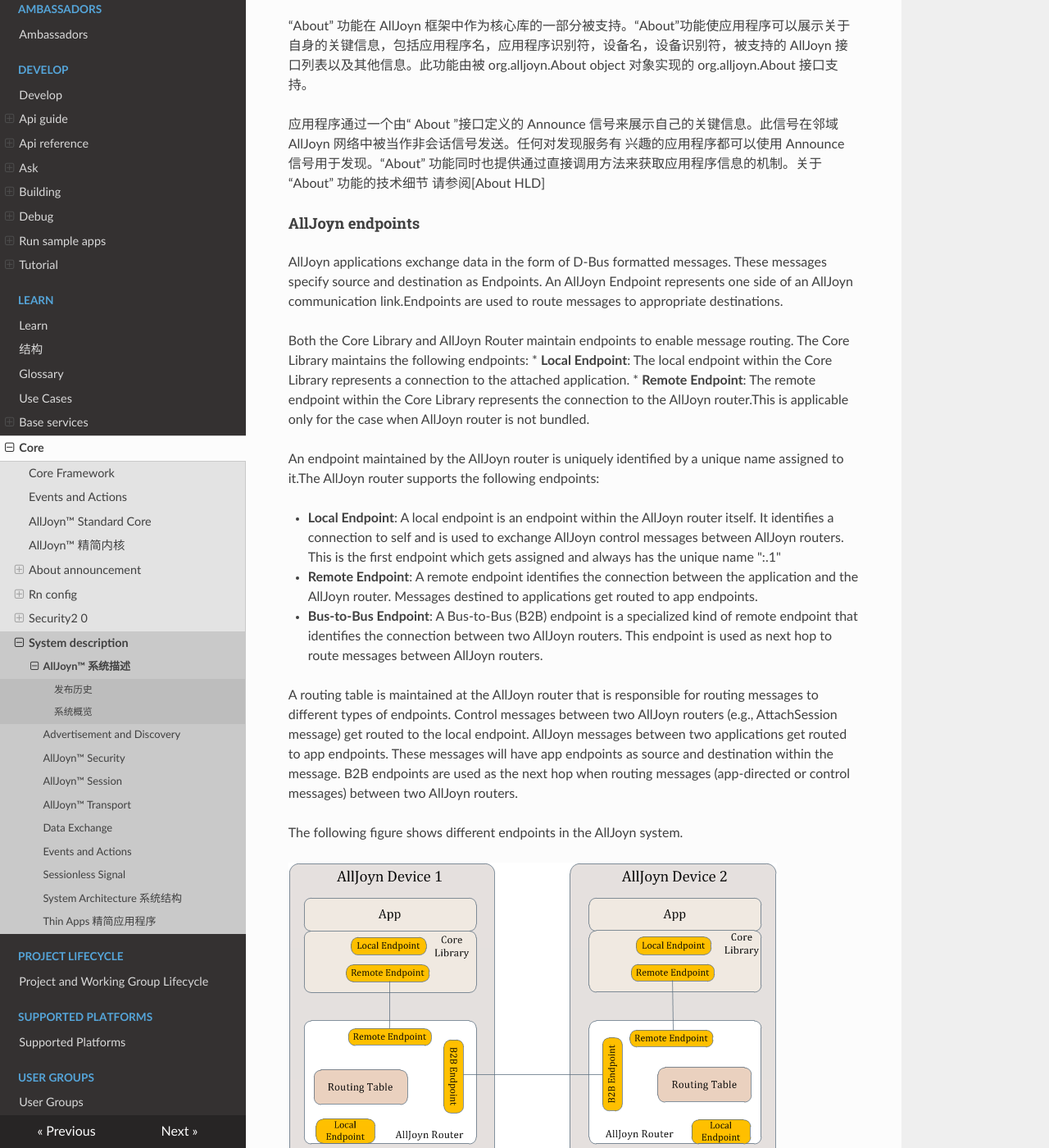
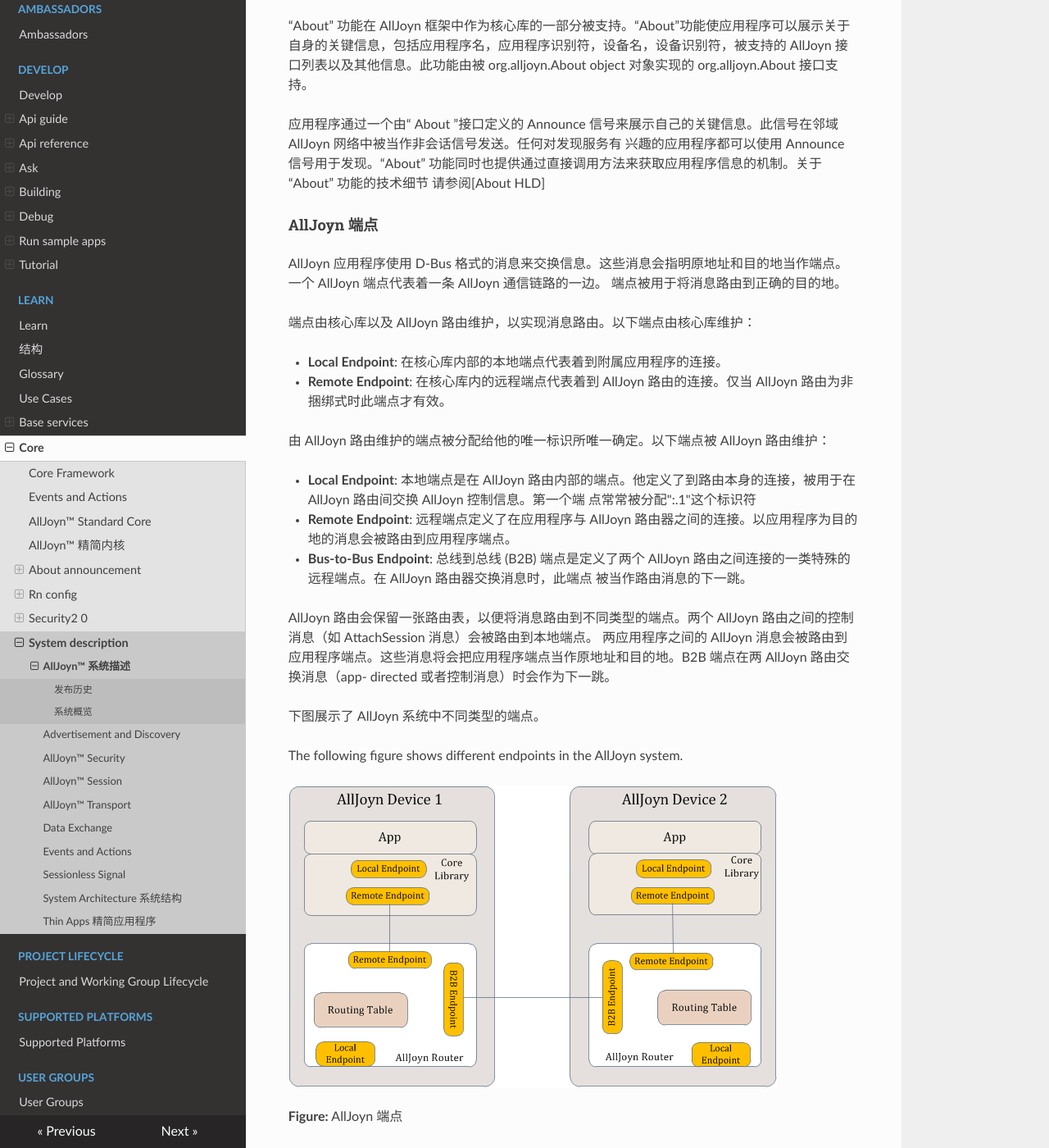
Before and after one commit to smart-conn/alljoyn-zh, an MkDocs documentation site: the page built from docs/learn/core/system-description/index.md, in a window 1280 px wide and 1400 px high, scrolled down 11858 px. Shown: the whole window at 82% size. Built offline with MkDocs 1.6.1, drawn with Linux system fonts in a browser that asks for light colours; nearby versions of some CDN libraries; some of the changed text lies outside the part shown.

Commit message:
Update index.md

```diff
--- a/docs/learn/core/system-description/index.md
+++ b/docs/learn/core/system-description/index.md
@@ -282,58 +282,40 @@ AllJoyn 核心库可以是为标准 AllJoyn 应用程序设计的标准核心库
 请参阅[About HLD]
 
 
-#### AllJoyn endpoints
+#### AllJoyn 端点
 
-AllJoyn applications exchange data in the form of D-Bus
-formatted messages. These messages specify source and destination
-as Endpoints. An AllJoyn Endpoint represents one side of an
-AllJoyn communication link.Endpoints are used to route
-messages to appropriate destinations.
+AllJoyn 应用程序使用 D-Bus 格式的消息来交换信息。这些消息会指明原地址和目的地当作端点。一个 AllJoyn 端点代表着一条 AllJoyn 通信链路的一边。
+端点被用于将消息路由到正确的目的地。
 
-Both the Core Library and AllJoyn Router maintain endpoints
-to enable message routing. The Core Library maintains the
-following endpoints:
-* **Local Endpoint**: The local endpoint within the
-Core Library represents a connection to the attached application.
-* **Remote Endpoint**: The remote endpoint within the
-Core Library represents the connection to the AllJoyn
-router.This is applicable only for the case when AllJoyn
-router is not bundled.
+端点由核心库以及 AllJoyn 路由维护，以实现消息路由。以下端点由核心库维护：
 
-An endpoint maintained by the AllJoyn router is uniquely
-identified by a unique name assigned to it.The AllJoyn
-router supports the following endpoints:
+* **Local Endpoint**: 在核心库内部的本地端点代表着到附属应用程序的连接。
 
-* **Local Endpoint**: A local endpoint is an endpoint within the
-AllJoyn router itself. It identifies a connection to self
-and is used to exchange AllJoyn control messages between
-AllJoyn routers. This is the first endpoint which gets assigned
-and always has the unique name ":<AJ router GUID>.1"
-* **Remote Endpoint**: A remote endpoint identifies the connection
-between the application and the AllJoyn router. Messages destined
-to applications get routed to app endpoints.
-* **Bus-to-Bus Endpoint**: A Bus-to-Bus (B2B) endpoint is a
-specialized kind of remote endpoint that identifies
-the connection between two AllJoyn routers. This endpoint
-is used as next hop to route messages between AllJoyn routers.
+* **Remote Endpoint**: 在核心库内的远程端点代表着到 AllJoyn 路由的连接。仅当 AllJoyn 路由为非捆绑式时此端点才有效。
 
-A routing table is maintained at the AllJoyn router that is
-responsible for routing messages to different types of endpoints.
-Control messages between two AllJoyn routers (e.g., AttachSession
-message) get routed to the local endpoint. AllJoyn messages
-between two applications get routed to app endpoints. These
-messages will have app endpoints as source and destination
-within the message. B2B endpoints are used as the next hop
-when routing messages (app-directed or control messages)
-between two AllJoyn routers.
+由 AllJoyn 路由维护的端点被分配给他的唯一标识所唯一确定。以下端点被 AllJoyn 路由维护：
+
+* **Local Endpoint**: 本地端点是在 AllJoyn 路由内部的端点。他定义了到路由本身的连接，被用于在 AllJoyn 路由间交换 AllJoyn 控制信息。第一个端
+点常常被分配":<AJ router GUID>.1"这个标识符
+
+* **Remote Endpoint**: 远程端点定义了在应用程序与 AllJoyn 路由器之间的连接。以应用程序为目的地的消息会被路由到应用程序端点。
+
+* **Bus-to-Bus Endpoint**: 总线到总线 (B2B) 端点是定义了两个 AllJoyn 路由之间连接的一类特殊的远程端点。在 AllJoyn 路由器交换消息时，此端点
+被当作路由消息的下一跳。
+
+AllJoyn 路由会保留一张路由表，以便将消息路由到不同类型的端点。两个 AllJoyn 路由之间的控制消息（如 AttachSession 消息）会被路由到本地端点。
+两应用程序之间的 AllJoyn 消息会被路由到应用程序端点。这些消息将会把应用程序端点当作原地址和目的地。B2B 端点在两 AllJoyn 路由交换消息（app-
+directed 或者控制消息）时会作为下一跳。
+
+下图展示了 AllJoyn 系统中不同类型的端点。
 
 The following figure shows different endpoints in the AllJoyn system.
 
 ![alljoyn-endpoints][alljoyn-endpoints]
 
-**Figure:** AllJoyn endpoints
+**Figure:** AllJoyn 端点
 
-#### Introspection
+#### 自省性
 
 The AllJoyn system supports D-Bus defined introspection
 feature that enables AllJoyn objects to be introspected at
```
